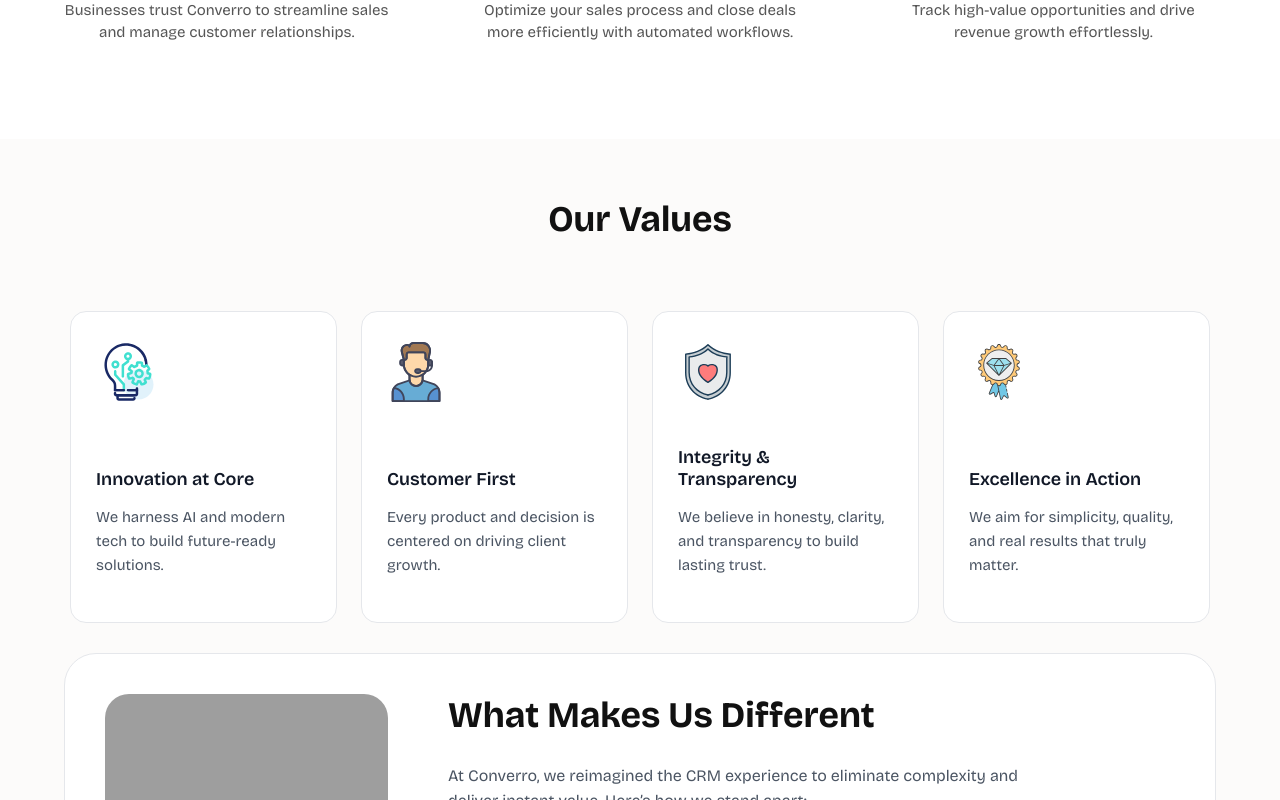
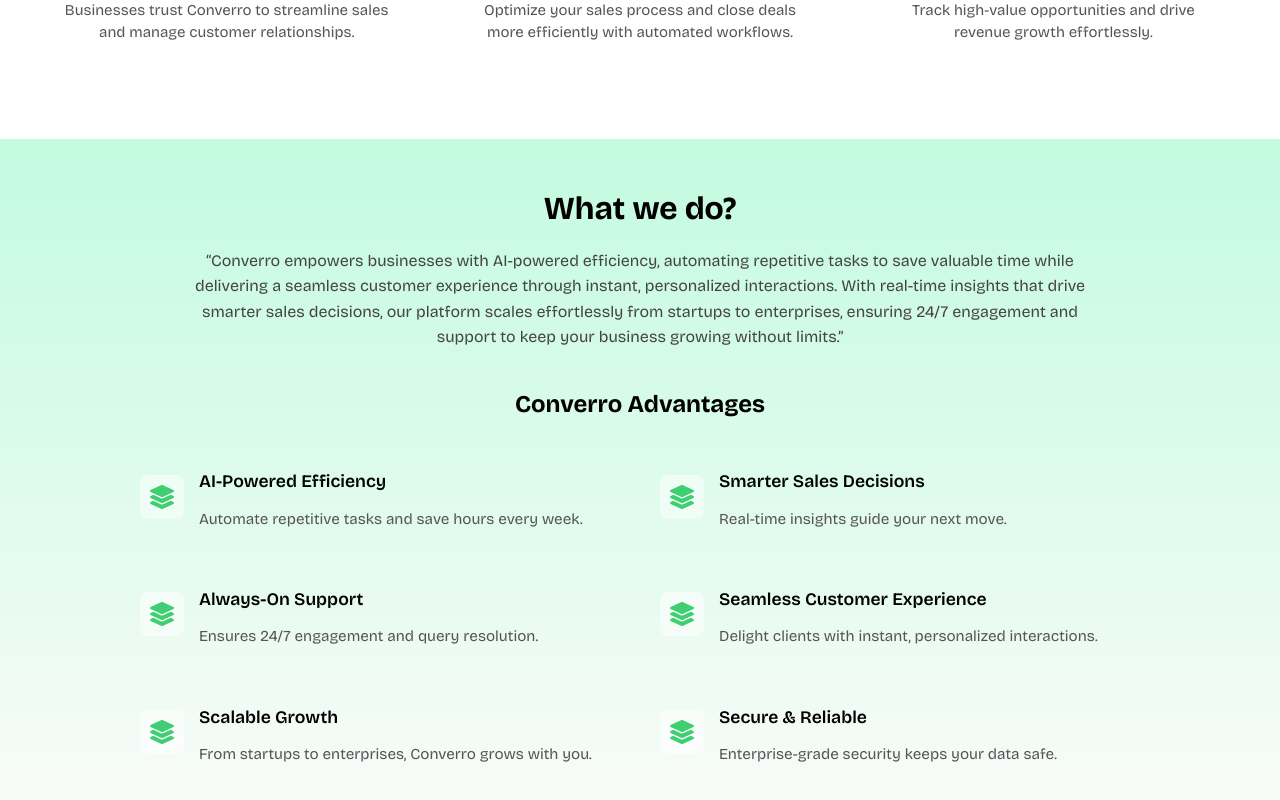
Before and after one commit to IsHa2507/converro, a React (Create React App) app: page /aboutus in a window 1280 px wide. Shown: the part 1200-2000 px from the top of the page. Built offline with nearby package versions, Linux system fonts and the light colour scheme; grey boxes are pictures that could not be loaded.

Commit message:
abouus updated

```diff
--- a/src/App.js
+++ b/src/App.js
@@ -26,6 +26,7 @@ import Differentstory from "./components/Differentstory";
 import MissionIdeaSection from "./components/MissionIdeas";
 import Pricing from "./components/Pricing";
 import AddOns from "./components/AddOns";
+import WhatWeDo from "./components/WhatWeDo";
 function App() {
   return (
      <Router>
--- a/src/components/AboutUs.js
+++ b/src/components/AboutUs.js
@@ -6,6 +6,7 @@ import Differentstory from "./Differentstory";
 import CTA from "../components/CTA";
 import Footer from "../components/Footer";
 import MissionIdeaSection from "./MissionIdeas";
+import WhatWeDo from "./WhatWeDo";
 import HandshakeImg from "../images/handshake.svg";
 import { FiArrowRight } from "react-icons/fi";
 
@@ -102,6 +103,7 @@ const AboutUs = () => {
     </div>
   </div>
 </section>
+<WhatWeDo/>
 <AboutValues/>
 <Differentstory/>
 {/* <section className="promise-section">
--- a/src/components/Differentstory.css
+++ b/src/components/Differentstory.css
@@ -156,7 +156,7 @@
 }
 
 .promise-title {
-  font-size: 20px;
+  font-size: 24px;
   font-weight: 600;
   display: flex;
   align-items: center;
--- a/src/components/Herosection.css
+++ b/src/components/Herosection.css
@@ -59,7 +59,7 @@
   font-family: "Bricolage Grotesque", sans-serif;
 }
 
-.highlight {
+.highlightH {
   color: #3fce71; /* highlight green */
 }
 
--- a/src/components/Herosection.js
+++ b/src/components/Herosection.js
@@ -19,7 +19,7 @@ const HeroSection = () => {
       <div className="container">
         <div className="hero-content">
           <h1>
-            Smart <strong className="highlight">  CRM</strong>  <br /> For Smarter <br /> Businesses
+            Smart <strong className="highlightH">  CRM</strong>  <br /> For Smarter <br /> Businesses
           </h1>
           <p>
             Converro helps you capture, organize, and convert leads effortlessly so you can focus on closing deals and scaling your business, not managing complexity.
--- /dev/null
+++ b/src/components/WhatWeDo.css
@@ -0,0 +1,87 @@
+.whatwedo-section {
+
+  background: linear-gradient(
+    0deg,
+    rgba(252, 251, 250, 1) 0%,
+    rgba(194, 251, 223, 1) 100%
+  );
+
+
+  margin: 0 auto;   /* ✅ center the whole section */
+  padding: 60px 20px;
+}
+
+.whatwedo-container {
+  max-width: 1100px;
+  width: 100%;
+  margin: 0 auto;
+  text-align: center; /* ✅ center title + text */
+}
+
+.whatwedo-title {
+  font-size: 2rem;
+  font-weight: 700;
+  margin-bottom: 20px;
+  margin-top: -10px;
+}
+
+.whatwedo-text {
+  font-size: 1rem;
+  color: #444;
+  line-height: 1.6;
+  max-width: 900px;
+  margin: 0 auto 40px auto; /* ✅ centers text block */
+}
+
+.advantages-title {
+  font-size: 1.5rem;
+  font-weight: 700;
+  margin-bottom: 30px;
+  margin-top: 30px;
+}
+
+.advantages-grid {
+  display: grid;
+  grid-template-columns: repeat(2, 1fr); /* ✅ always 2 columns */
+  gap: 20px 40px;
+  max-width: 1000px; /* ✅ wider, matches section */
+  margin: 0 auto; /* ✅ center grid */
+  text-align: left;
+}
+
+@media (max-width: 768px) {
+  .advantages-grid {
+    grid-template-columns: 1fr; /* ✅ stack on mobile */
+    max-width: 100%;
+  }
+}
+
+.advantage-card {
+  display: flex;
+  align-items: center; /* ✅ icon + text aligned */
+  gap: 15px;
+}
+
+.advantage-icon {
+  font-size: 1.5rem;
+  color: #3fce71;
+  background: #ffffff7d;
+  padding: 10px;
+  border-radius: 8px;
+  flex-shrink: 0;
+  display: flex;
+  align-items: center;
+  justify-content: center;
+}
+
+.advantage-card h4 {
+  font-size: 1.1rem;
+  font-weight: 600;
+  margin-bottom: 5px;
+}
+
+.advantage-card p {
+  font-size: 0.95rem;
+  color: #555;
+  line-height: 1.5;
+}
--- /dev/null
+++ b/src/components/WhatWeDo.js
@@ -0,0 +1,65 @@
+import React from "react";
+import "./WhatWeDo.css";
+import { FaLayerGroup } from "react-icons/fa";
+
+const advantages = [
+  {
+    title: "AI-Powered Efficiency",
+    desc: "Automate repetitive tasks and save hours every week.",
+  },
+  {
+    title: "Smarter Sales Decisions",
+    desc: "Real-time insights guide your next move.",
+  },
+  {
+    title: "Always-On Support",
+    desc: "Ensures 24/7 engagement and query resolution.",
+  },
+  {
+    title: "Seamless Customer Experience",
+    desc: "Delight clients with instant, personalized interactions.",
+  },
+  {
+    title: "Scalable Growth",
+    desc: "From startups to enterprises, Converro grows with you.",
+  },
+  {
+    title: "Secure & Reliable",
+    desc: "Enterprise-grade security keeps your data safe.",
+  },
+];
+
+const WhatWeDo = () => {
+  return (
+    <section className="whatwedo-section">
+      <div className="whatwedo-container">
+        <h2 className="whatwedo-title">What we do?</h2>
+        <p className="whatwedo-text">
+          “Converro empowers businesses with AI-powered efficiency, automating
+          repetitive tasks to save valuable time while delivering a seamless
+          customer experience through instant, personalized interactions. With
+          real-time insights that drive smarter sales decisions, our platform
+          scales effortlessly from startups to enterprises, ensuring 24/7
+          engagement and support to keep your business growing without limits.”
+        </p>
+
+        <h3 className="advantages-title">Converro Advantages</h3>
+        <div className="advantages-grid">
+          {advantages.map((item, index) => (
+            <div className="advantage-card" key={index}>
+              <span className="advantage-icon">
+                <FaLayerGroup />
+              </span>
+              <div>
+                <h4>{item.title}</h4>
+                <p>{item.desc}</p>
+              </div>
+            </div>
+          ))}
+        </div>
+      </div>
+    </section>
+  );
+};
+
+export default WhatWeDo;
```
